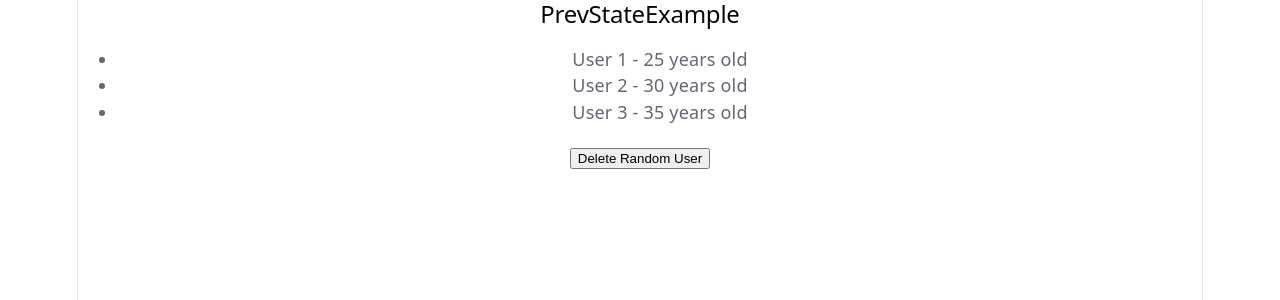
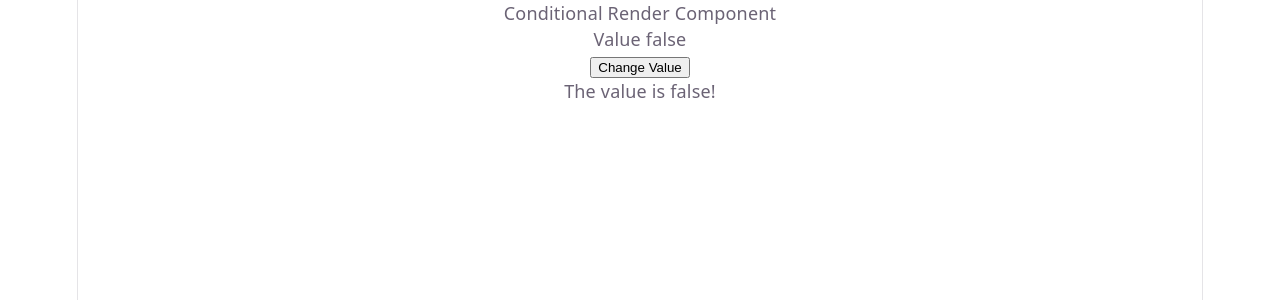
Before and after one commit to LuisCarlosRojasTorres/ReactCourseUdemy, a React (Vite) app in the folder S3/s3_test/: page / in a window 1280 px wide. Shown: the top 300 px of the page. Built offline with nearby package versions, Linux system fonts and the light colour scheme.

Commit message:
React S3 v042

```diff
--- a/S3/s3_test/src/App.jsx
+++ b/S3/s3_test/src/App.jsx
@@ -3,6 +3,7 @@ import ManageData from "./components/ManageData"
 import AddImage from "./components/AddImage"
 import ListRender from "./components/ListRender"
 import PrevStateExample from "./components/PrevStateExample"
+import ConditionalRender from "./components/ConditionalRender"
 function App() {
 
 
@@ -11,7 +12,8 @@ function App() {
       {/* <ManageData /> */}
       {/* <AddImage /> */}
       {/* <ListRender /> */}
-      {<PrevStateExample /> }
+      {/*<PrevStateExample />*/ }
+      <ConditionalRender />
     </div>
   )
 }
--- /dev/null
+++ b/S3/s3_test/src/components/ConditionalRender.jsx
@@ -0,0 +1,23 @@
+
+import { useState } from "react";
+
+const ConditionalRender = () => {
+
+    const [value, setValue] = useState(false);
+
+  return (
+    <div>
+        <div>
+            Conditional Render Component
+            <p>Value {value.toString()}</p>
+            {/* Conditional rendering example */}
+            <button onClick={() => setValue(!value)}> Change Value </button>
+            {value && <p>The value is true!</p>}
+            {!value && <p>The value is false!</p>}
+        </div>
+
+    </div>
+  );
+};
+
+export default ConditionalRender;
```
